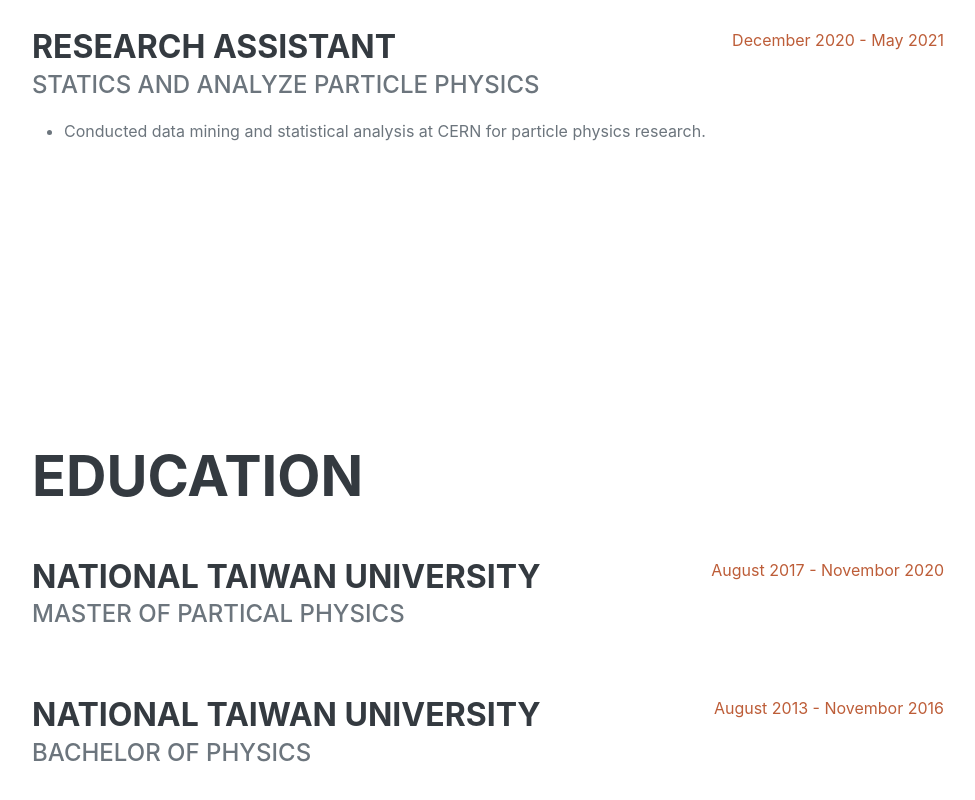
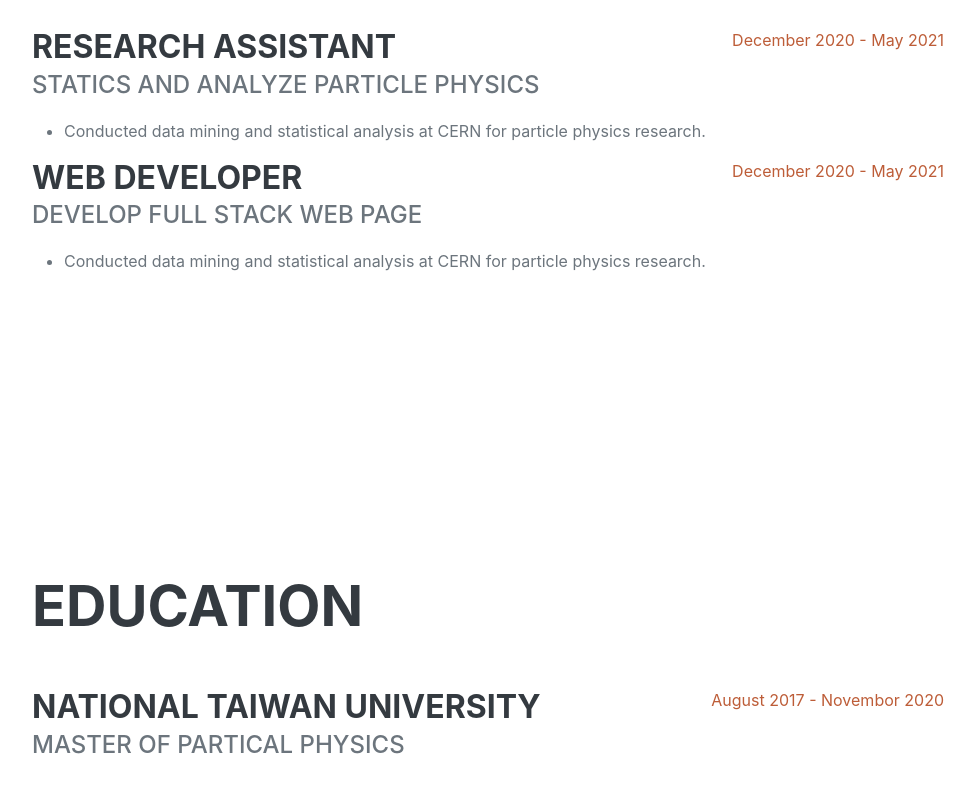
Before and after one commit to wenlianghuang/matt-huang-resume, a Next.js app: page /about in a window 1280 px wide. Shown: the part 1599-2399 px from the top of the page, without its empty margins (288-1263 px from the left). Built offline with nearby package versions, Linux system fonts and the light colour scheme.

Commit message:
modified file

```diff
--- a/app/about/page.tsx
+++ b/app/about/page.tsx
@@ -141,6 +141,16 @@ export default function About() {
                     <div className="flex-grow-1">
                       <h3 className="mb-0">Research Assistant</h3>
                       <div className="subheading mb-3">Statics and Analyze Particle Physics </div>
+                      <ul>
+                        <li>Conducted data mining and statistical analysis at CERN for particle physics research.</li>
+                      </ul>
+                    </div>
+                  <div className="flex-shrink-0"><span className="text-primary">December 2020 - May 2021</span></div>
+                </div>
+                <div className="d-flex flex-column flex-md-row justify-content-between">
+                    <div className="flex-grow-1">
+                      <h3 className="mb-0">Web Developer</h3>
+                      <div className="subheading mb-3">Develop Full Stack Web Page</div>
                       <ul>
                         <li>Conducted data mining and statistical analysis at CERN for particle physics research.</li>
                       </ul>
```
